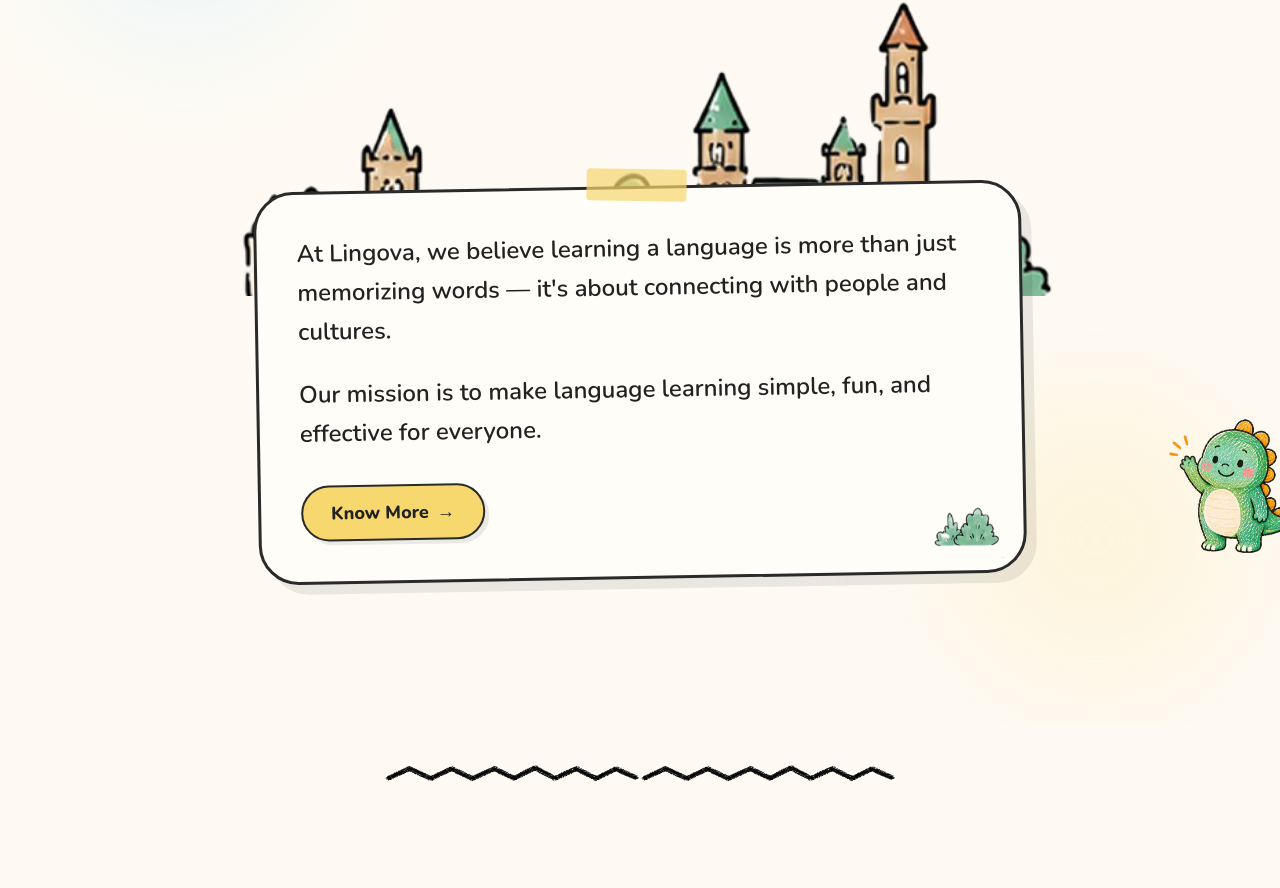
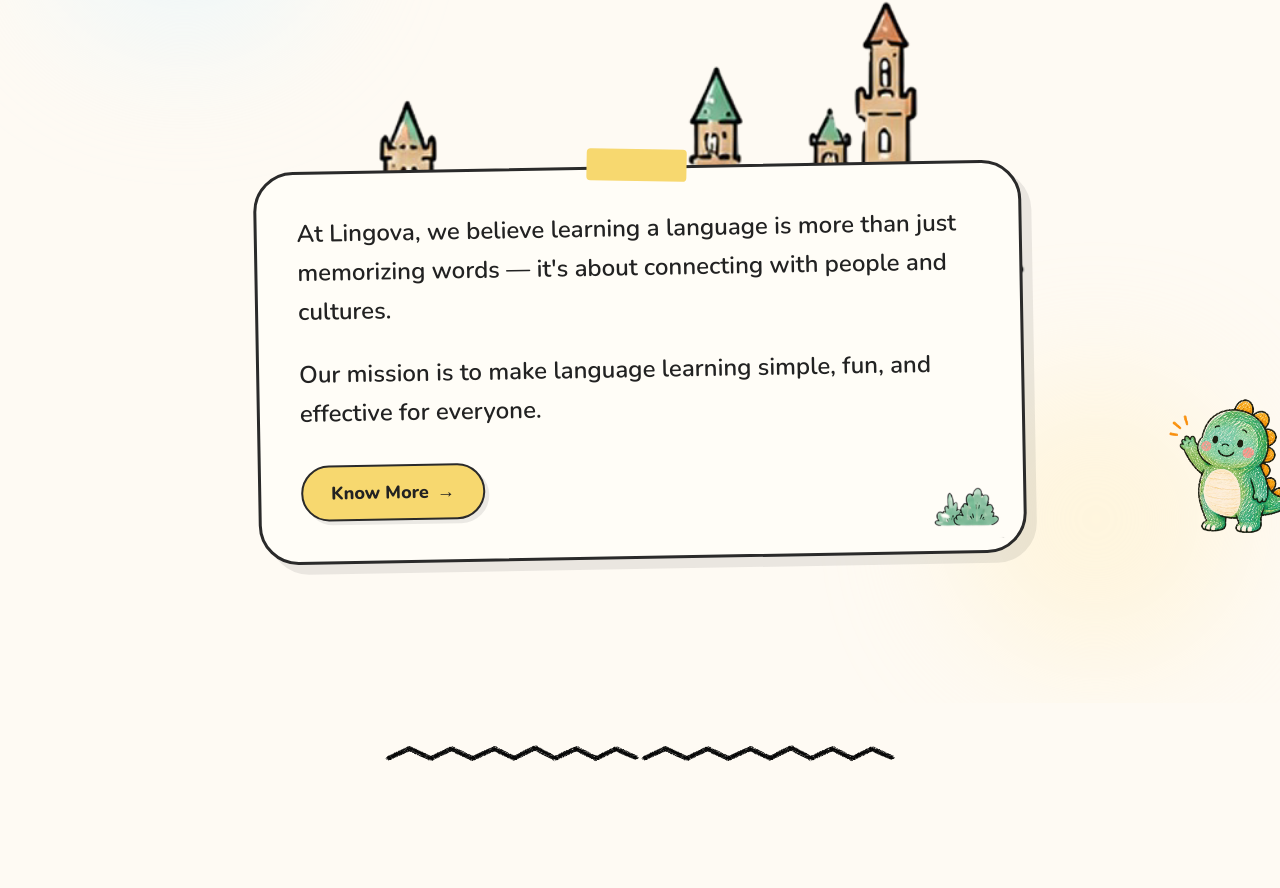
Before and after one commit to mitron8/lingova, a Next.js app: page / in a window 1280 px wide. Shown: the part 1032-1920 px from the top of the page. Built offline with nearby package versions, Linux system fonts and the light colour scheme.

Commit message:
final fix ig

```diff
--- a/app/Components/AboutSection.js
+++ b/app/Components/AboutSection.js
@@ -28,7 +28,7 @@
           <img
             src="/doodles/bridge.png"
             alt="Bridge"
-            className="w-full h-[300px] max-w-4xl object-contain"
+            className="w-full h-[280px] max-w-4xl object-contain"
           />
         </div>
 
@@ -60,7 +60,7 @@
           >
             {/* Tape */}
             <div className="absolute -top-5 left-1/2 -translate-x-1/2">
-              <div className="w-25 h-8 bg-[#F7D86F]/70 rounded-sm rotate-2  border-[#D4B24E]" />
+              <div className="w-25 h-8 bg-[#F7D86F] rounded-sm rotate-2  border-[#D4B24E]" />
             </div>
 
             <p className="text-xl md:text-2xl font-semibold leading-relaxed text-[#222]">
```
